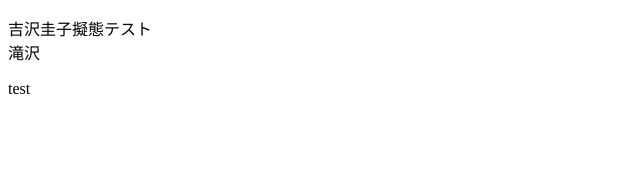
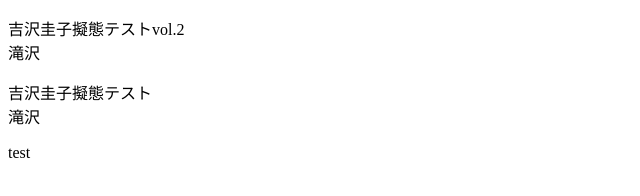
Before and after one commit to depart-yoshizawa/test, a plain HTML site: page index.html in a window 1280 px wide. Shown: the whole page, without its empty margins (0-640 px from the left). Drawn offline with Linux system fonts and the light colour scheme.

Commit message:
.git/configだけ設定すればいけるかテスト

```diff
--- a/index.html
+++ b/index.html
@@ -6,6 +6,7 @@
     <title>Document</title>
 </head>
 <body>
+    <p>吉沢圭子擬態テストvol.2<br>滝沢</p>
     <p>吉沢圭子擬態テスト<br>滝沢</p>
     <p>test</p>
 </body>
```
